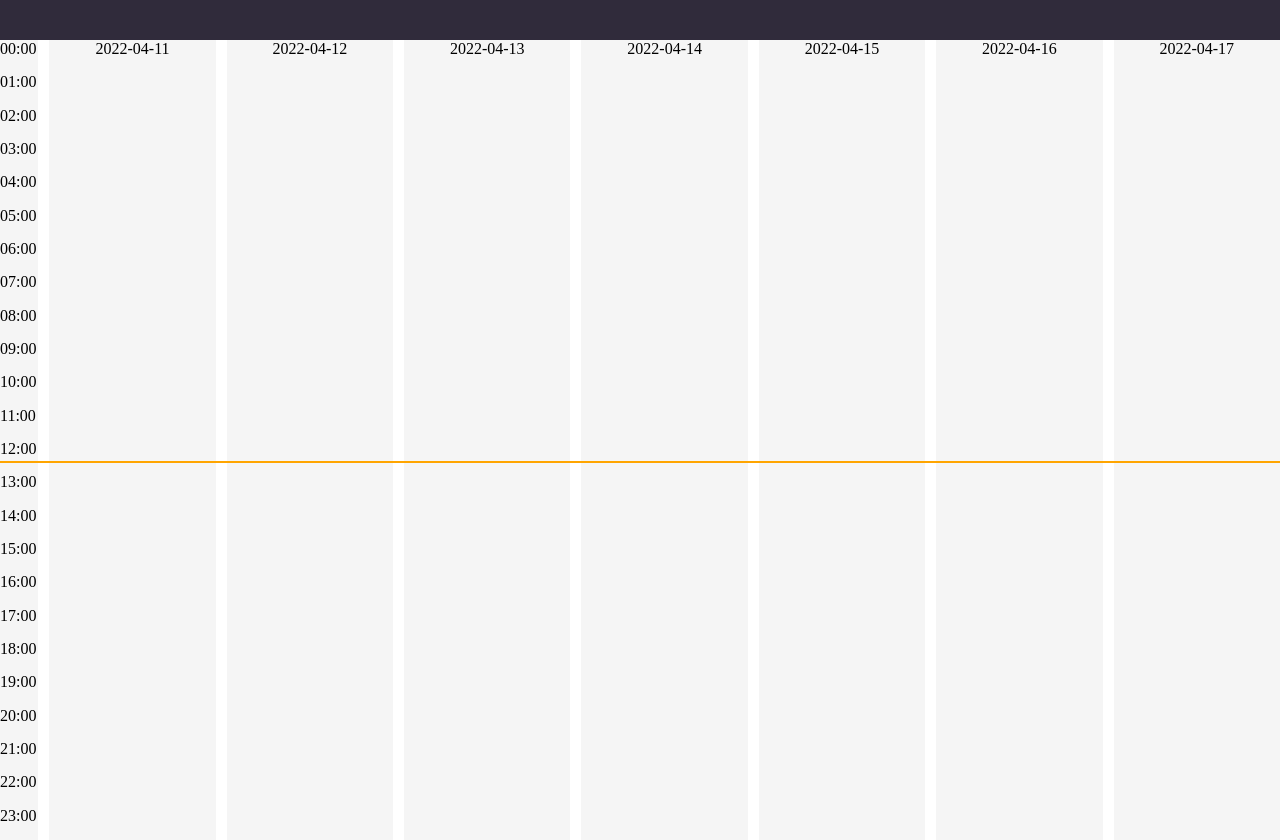
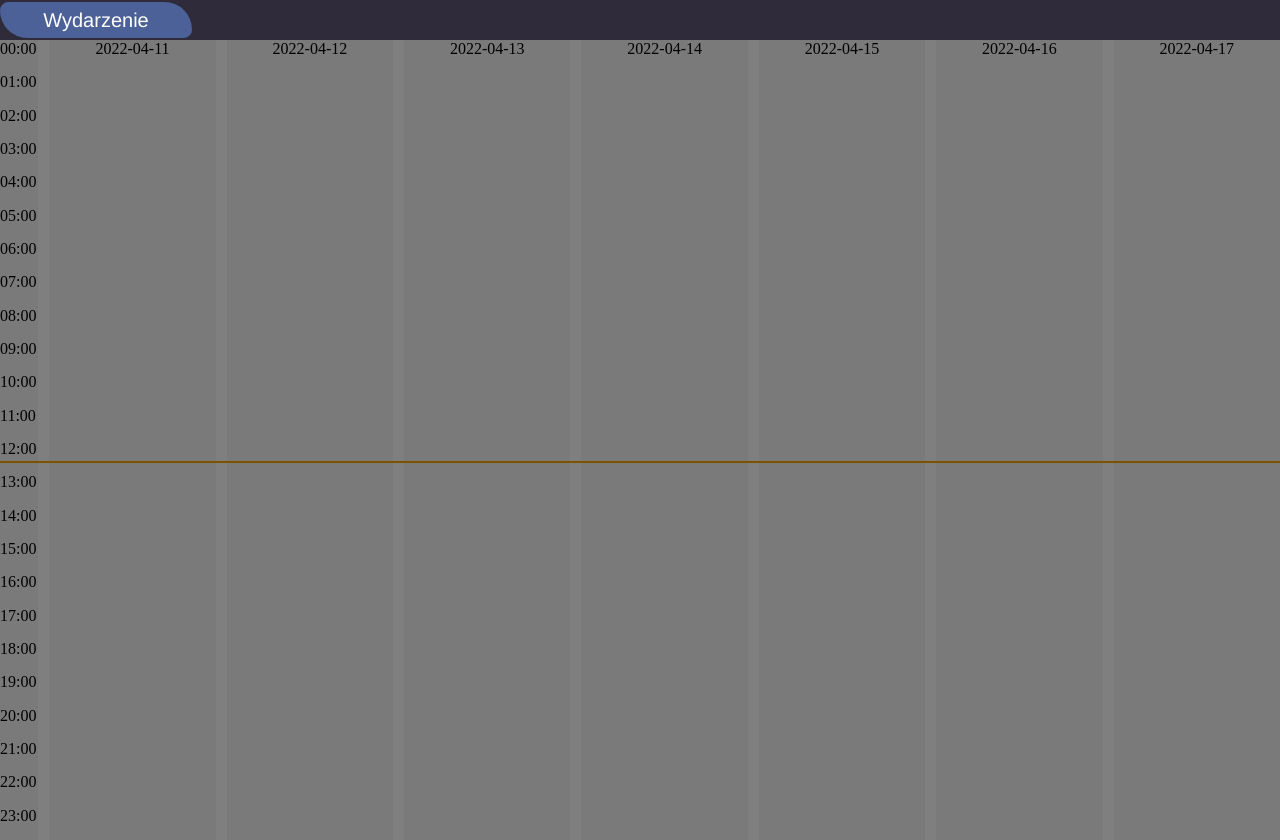
Before and after one commit to KacperPaszkowski/kalendarz, a PHP site: page / in a window 1280 px wide. Run offline with PHP 8.4, Linux system fonts and the light colour scheme; data that the repository does not hold is empty.

Commit message:
not finish guzik

```diff
--- a/index.php
+++ b/index.php
@@ -4,7 +4,9 @@
     </header>
     <body>
         <div class="header">
+            <div onclick="GuzikWydarzenie()" class="dim">Wydarzenie</div>
         </div>
+        <div class="tlo"></div>
 
         <div class="c-event" id="event-prefab">
             <h4 class="e-title"></h4>
--- a/static/calendar.js
+++ b/static/calendar.js
@@ -79,3 +79,11 @@ function updateTP() {
     const top = String(mapHour(time, 0, 24, 0, 100)) + '%';
     timeline_p.style.top = top;
 }
+function GuzikWydarzenie() {
+    var x = document.getElementById("dim");
+    if (x.style.display === "none") {
+      x.style.display = "block";
+    } else {
+      x.style.display = "none";
+    }
+  }
--- a/static/index.css
+++ b/static/index.css
@@ -7,6 +7,9 @@ body{
     width: 100%;
     height: 5%;
     background-color: rgb(48, 43, 59);
+    display: flex;
+    justify-content: center;
+    flex-direction: column;
 }
 
 .main-container{
@@ -59,10 +62,46 @@ body{
     width: 100%;
     height: 2px;
     background-color: orange;
-    z-index: 100;
+    z-index: 10;
+
 }
 
 p{
     padding: 0;
     margin: 0;
 }
+.dim{
+    background-color: #4d6199;
+    border: none;
+    color: white;
+    padding: 15px 32px;
+    text-align: center;
+    text-decoration: none;
+    display: inline-block;
+    font-size: 20px;
+    cursor: pointer;
+    border-radius: 15px 50px;
+    width: 10%;
+    height: 15%;
+    display: flex;
+    align-items: center;
+    justify-content: center;
+    position: relative;
+    font-family:'Franklin Gothic Medium', 'Arial Narrow', Arial, sans-serif;
+
+  }
+  .dim:hover {background-color: #03337a}
+
+  .dim:active {
+    background-color: #4d6199;
+    box-shadow: 0 5px #666;
+    transform: translateY(4px);
+  }
+  .tlo{
+      position: absolute;
+      width: 100%;
+      height: 100%;
+      z-index: 100;
+      background-color: black;
+      opacity: 0.5;
+  }
```
